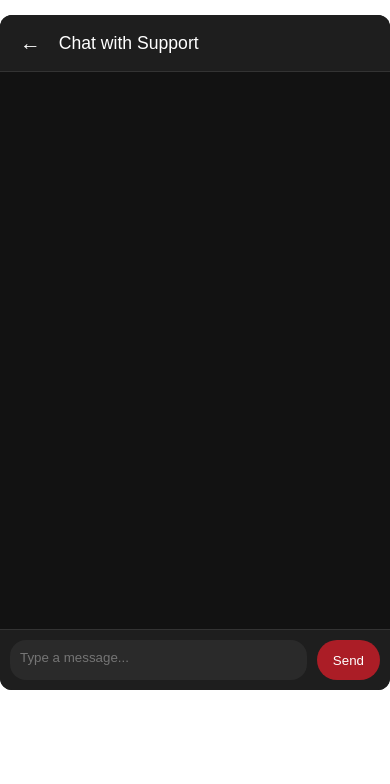
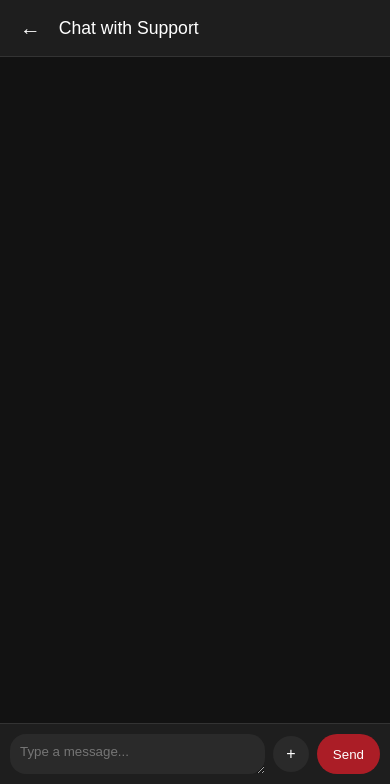
Before and after one commit to 0wpe/CSET-180-Project-Semester-2-Final, a Flask app: page /chat/1 in a window 390 px wide. Shown: the part 60-844 px from the top of the page. Run offline with Flask 3, Linux system fonts and the light colour scheme; a user stored in the database is signed in; data comes from the database, SQL or seed files in the repository.

Commit message:
Added images to messages
added the ability to add images to messages. also adjusted the chat size to be full screen for mobile.

```diff
--- a/main.py
+++ b/main.py
@@ -4,6 +4,9 @@ from werkzeug.security import generate_password_hash, check_password_hash
 from decimal import Decimal
 import random
 from datetime import datetime
+from werkzeug.utils import secure_filename
+import os
+import uuid
 
 app = Flask(__name__)
 app.secret_key = "supersecretkey"
@@ -611,15 +614,30 @@ def send_message():
     user = get_current_user()
 
     receiver_id = request.form["receiver_id"]
-    message = request.form["message"]
+    message = request.form.get("message") or None
+    image = request.files.get("image")
+
+    image_url = None
+
+    if image and image.filename:
+        filename = f"{uuid.uuid4().hex}_{secure_filename(image.filename)}"
+
+        upload_folder = "static/uploads"
+        os.makedirs(upload_folder, exist_ok=True)
+
+        filepath = os.path.join(upload_folder, filename)
+        image.save(filepath)
+
+        image_url = f"/static/uploads/{filename}"
 
     conn.execute(text("""
-        INSERT INTO chat_messages (sender_id, receiver_id, message)
-        VALUES (:sender, :receiver, :message)
+        INSERT INTO chat_messages (sender_id, receiver_id, message, image_url)
+        VALUES (:sender, :receiver, :message, :image_url)
     """), {
         "sender": user.id,
         "receiver": receiver_id,
-        "message": message
+        "message": message,
+        "image_url": image_url
     })
 
     conn.commit()
--- a/templates/chat.html
+++ b/templates/chat.html
@@ -3,12 +3,14 @@
 .chat-wrapper {
     display: flex;
     flex-direction: column;
-    height: 80vh;
-    max-width: 700px;
-    margin: 15px auto 0 auto;
+
+    height: calc(100vh - 60px); /* adjust for your navbar height */
+    width: 100%;
+
+    margin: 0;
+    border-radius: 0;
+    overflow: hidden;
     background: #121212;
-    border-radius: 12px;
-    overflow: hidden;
 }
 
 /* Header */
@@ -97,13 +99,26 @@
     border-bottom-left-radius: 4px;
 }
 
+.chat-image {
+    width: 100%;
+    max-width: 100%;
+    height: auto;
+
+    border-radius: 10px;
+    margin-top: 5px;
+    display: block;
+}
+
 /* Input area */
 .chat-input {
+    position: sticky;
+    bottom: 0;
     display: flex;
     padding: 10px;
     border-top: 1px solid #333;
     background: #1e1e1e;
     align-items: center;
+    gap: 8px;
 }
 
 .chat-input textarea {
@@ -116,9 +131,8 @@
     outline: none;
     background: #2a2a2a;
     color: white;
-    resize: none;
-    margin-right: 10px;
 }
+
 .chat-input textarea {
     overflow-y: auto;      /* keep scrolling */
     scrollbar-width: none; /* Firefox */
@@ -143,6 +157,37 @@
 
 .chat-input button:hover {
     background: rgb(140, 20, 28);
+}
+
+.upload-btn {
+    flex-shrink: 0;
+
+    width: 36px;
+    height: 36px;
+
+    display: flex;
+    align-items: center;
+    justify-content: center;
+
+    background: #2a2a2a;
+    color: white;
+    border-radius: 50%;
+
+    cursor: pointer;
+}
+
+.upload-btn:hover {
+    background: #3a3a3a;
+}
+
+@media (min-width: 900px) {
+    .chat-wrapper {
+        max-width: 700px;
+        margin: 20px auto;
+        height: 80vh;
+        border-radius: 12px;
+        box-shadow: 0 8px 25px rgba(0,0,0,0.3);
+    }
 }
 </style>
 
@@ -175,9 +220,13 @@
                 {% if msg.sender_id == session.user_id %}me{% else %}them{% endif %}">
 
                 <div class="bubble">
-                    <div class="message-text">
-                        {{ msg.message }}
-                    </div>
+                    {% if msg.message %}
+                        <div>{{ msg.message }}</div>
+                    {% endif %}
+
+                    {% if msg.image_url %}
+                        <img src="{{ msg.image_url }}" class="chat-image">
+                    {% endif %}
 
                     <div class="message-time">
                         {% if msg.created_at.date() == now.date() %}
@@ -194,16 +243,12 @@
         {% endfor %}
     </div>
 
-    <form method="POST" action="/send_message" class="chat-input">
+    <form method="POST" action="/send_message"  enctype="multipart/form-data" class="chat-input">
         <input type="hidden" name="receiver_id" value="{{ other_user_id }}">
 
-        <textarea
-            name="message"
-            id="chatInput"
-            placeholder="Type a message..."
-            rows="1"
-            required
-        ></textarea>
+        <textarea name="message" id="chatInput" placeholder="Type a message..." rows="1"></textarea>
+        <label for="fileInput" class="upload-btn">+</label>
+        <input id="fileInput" type="file" name="image" style="display:none;">
 
         <button type="submit">Send</button>
     </form>
@@ -227,9 +272,23 @@ textarea.addEventListener("input", () => {
 textarea.addEventListener("keydown", function(e) {
     if (e.key === "Enter" && !e.shiftKey) {
         e.preventDefault();
-        this.form.submit();
+        this.form.requestSubmit();
     }
 });
+
+const fileInput = document.querySelector('input[type="file"]');
+
+if (fileInput) {
+    fileInput.addEventListener('change', function() {
+        const label = document.querySelector('.upload-btn');
+
+        if (this.files[0]) {
+            label.textContent = this.files[0].name.substring(0, 6) + "...";
+        } else {
+            label.textContent = "+";
+        }
+    });
+}
 </script>
 
 {% endblock %}
```
Also changed, not shown: templates/inbox.html (+8 -3 lines), static/images/uploads/24e34a60b1c04bb48deae04a649e5481_car_red_casket.jpg (added), static/images/uploads/5115c9d6c2de4dbbb131557372c4e7ef_car_red_casket.jpg (added), static/uploads/2813fd2b920a437ea53c540a758d3aba_car_red_casket.jpg (added), static/uploads/5d7cf867af1847279a9373860dd63376_cow_casket_1.png (added).
